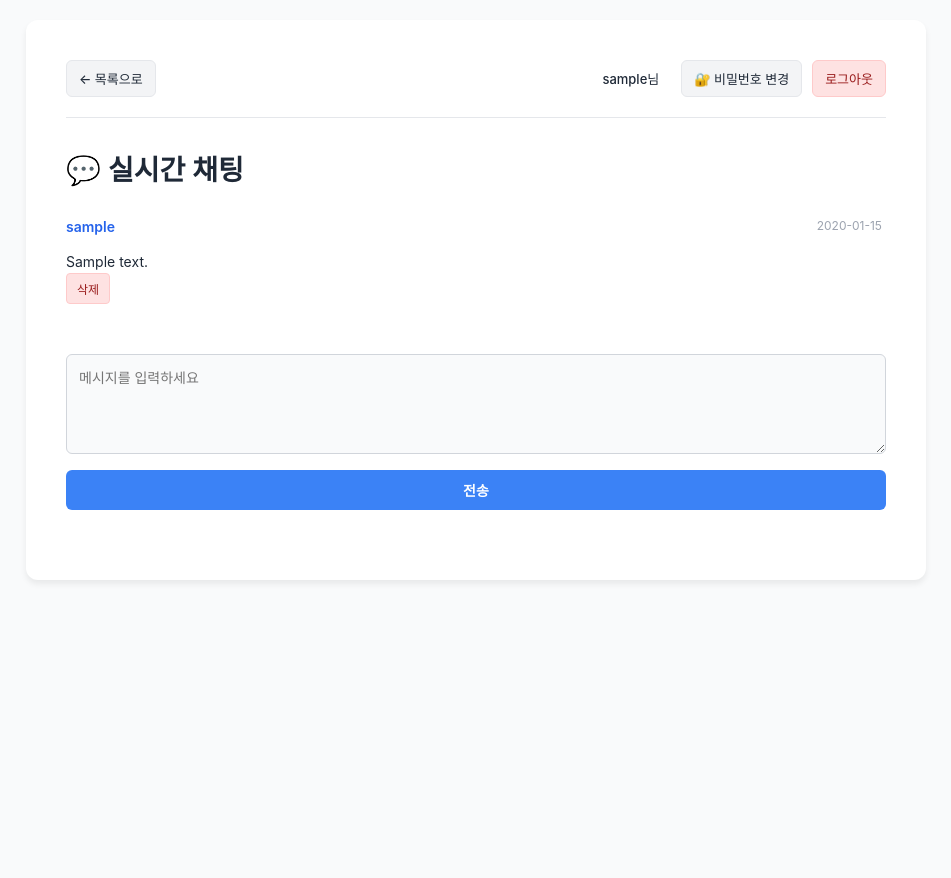
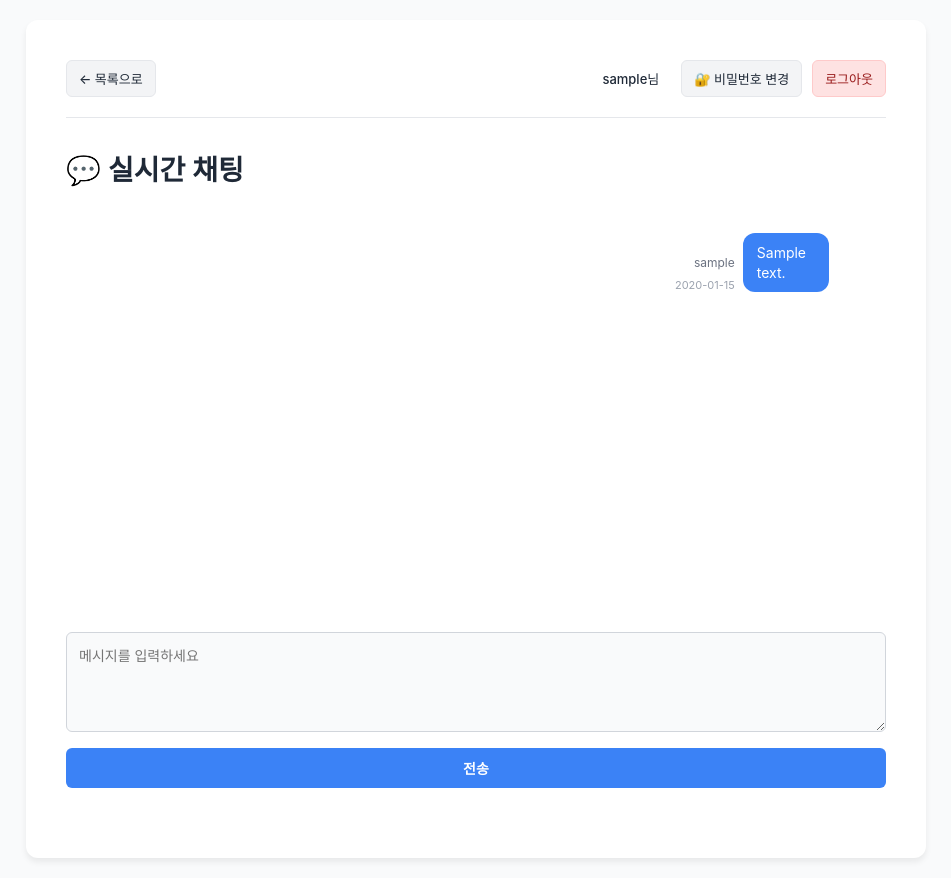
Before and after one commit to sihoo11/week_06_bbs, a Flask app: page /chat in a window 1280 px wide. Shown: the whole page, without its empty margins (164-1115 px from the left). Before the commit the page ends 582 px from the top, so only its background shows below. Run offline with Flask 3, Linux system fonts and the light colour scheme; the visitor is signed in with stand-in values (Sample User, id 1); tables that the repository leaves empty hold one stand-in row (values such as "Sample post").

Commit message:
UI: 채팅을 말풍선 스타일로 개선
- 본인 메시지: 오른쪽 정렬, 파란 말풍선
- 상대 메시지: 왼쪽 정렬, 회색 말풍선
- 메시지 호버 시 삭제 버튼 표시
- 채팅방처럼 더 자연스러운 UI
- 말풍선에 둥근 모서리 (border-radius: 12px)
- 메시지 최대 너비 60%, 자동 줄바꿈

Co-Authored-By: Claude Haiku 4.5 <noreply@anthropic.com>
Claude-Session: https://claude.ai/code/session_01WbQ6MejnKBMyf4oywhohdA

```diff
--- a/templates/base.html
+++ b/templates/base.html
@@ -691,17 +691,81 @@
         .chat-container {
             display: flex;
             flex-direction: column;
-            gap: 20px;
+            gap: 15px;
+            height: 600px;
         }
 
         .chat-messages {
-            max-height: 480px;
+            flex: 1;
             overflow-y: auto;
-            padding-right: 4px;
+            padding: 15px 0;
+            display: flex;
+            flex-direction: column;
+            gap: 10px;
         }
 
-        .comment-author.chat-message-own {
-            color: #2563eb;
+        .chat-message {
+            display: flex;
+            align-items: flex-end;
+            gap: 8px;
+            padding: 0;
+            border: none;
+        }
+
+        .chat-message.own {
+            justify-content: flex-end;
+        }
+
+        .chat-message .comment-header {
+            display: flex;
+            flex-direction: column;
+            align-items: flex-start;
+            gap: 4px;
+            margin-bottom: 0;
+            padding: 0;
+            border: none;
+        }
+
+        .chat-message.own .comment-header {
+            align-items: flex-end;
+        }
+
+        .chat-message .comment-author {
+            font-size: 12px;
+            color: #6b7280;
+            font-weight: 400;
+        }
+
+        .chat-message .comment-date {
+            font-size: 11px;
+            color: #9ca3af;
+        }
+
+        .chat-message .comment-content {
+            background: #f3f4f6;
+            border-radius: 12px;
+            padding: 10px 14px;
+            margin: 0;
+            word-break: break-word;
+            max-width: 60%;
+            line-height: 1.4;
+            font-size: 14px;
+        }
+
+        .chat-message.own .comment-content {
+            background: #3b82f6;
+            color: white;
+        }
+
+        .chat-message .chat-delete-btn {
+            padding: 4px 8px;
+            font-size: 11px;
+            opacity: 0;
+            transition: opacity 0.2s ease;
+        }
+
+        .chat-message:hover .chat-delete-btn {
+            opacity: 1;
         }
 
         .notice-section {
--- a/templates/chat.html
+++ b/templates/chat.html
@@ -10,19 +10,19 @@
     <h1>💬 실시간 채팅</h1>
 
     <div class="chat-container">
-        <div class="comments-list chat-messages" id="chat-messages">
+        <div class="chat-messages" id="chat-messages">
             {% for m in messages %}
-            <div class="comment chat-message" data-id="{{ m.id }}">
+            <div class="chat-message{% if m.username == session.get('username') %} own{% endif %}" data-id="{{ m.id }}">
                 <div class="comment-header">
-                    <span class="comment-author{% if m.username == session.get('username') %} chat-message-own{% endif %}">
-                        {{ m.username }}
-                    </span>
+                    <span class="comment-author">{{ m.username }}</span>
                     <span class="comment-date">{{ m.created_at }}</span>
                 </div>
-                <p class="comment-content">{{ m.content }}</p>
-                {% if m.username == session.get('username') or session.get('is_admin') %}
-                <button type="button" class="comment-delete-btn chat-delete-btn" data-id="{{ m.id }}">삭제</button>
-                {% endif %}
+                <div style="display: flex; align-items: flex-end; gap: 6px;">
+                    <p class="comment-content">{{ m.content }}</p>
+                    {% if m.username == session.get('username') or session.get('is_admin') %}
+                    <button type="button" class="comment-delete-btn chat-delete-btn" data-id="{{ m.id }}">✕</button>
+                    {% endif %}
+                </div>
             </div>
             {% endfor %}
         </div>
@@ -56,18 +56,18 @@
 
     function appendMessage(msg) {
         const div = document.createElement('div');
-        div.className = 'comment chat-message';
+        div.className = 'chat-message' + (msg.username === CURRENT_USERNAME ? ' own' : '');
         div.dataset.id = msg.id;
-        const deleteBtn = canDelete(msg.username) ? `<button type="button" class="comment-delete-btn chat-delete-btn" data-id="${msg.id}">삭제</button>` : '';
+        const deleteBtn = canDelete(msg.username) ? `<button type="button" class="comment-delete-btn chat-delete-btn" data-id="${msg.id}">✕</button>` : '';
         div.innerHTML = `
             <div class="comment-header">
-                <span class="comment-author${msg.username === CURRENT_USERNAME ? ' chat-message-own' : ''}">
-                    ${escapeHtml(msg.username)}
-                </span>
+                <span class="comment-author">${escapeHtml(msg.username)}</span>
                 <span class="comment-date">${escapeHtml(msg.created_at)}</span>
             </div>
-            <p class="comment-content"></p>
-            ${deleteBtn}
+            <div style="display: flex; align-items: flex-end; gap: 6px;">
+                <p class="comment-content"></p>
+                ${deleteBtn}
+            </div>
         `;
         div.querySelector('.comment-content').textContent = msg.content;
         messagesEl.appendChild(div);
```
